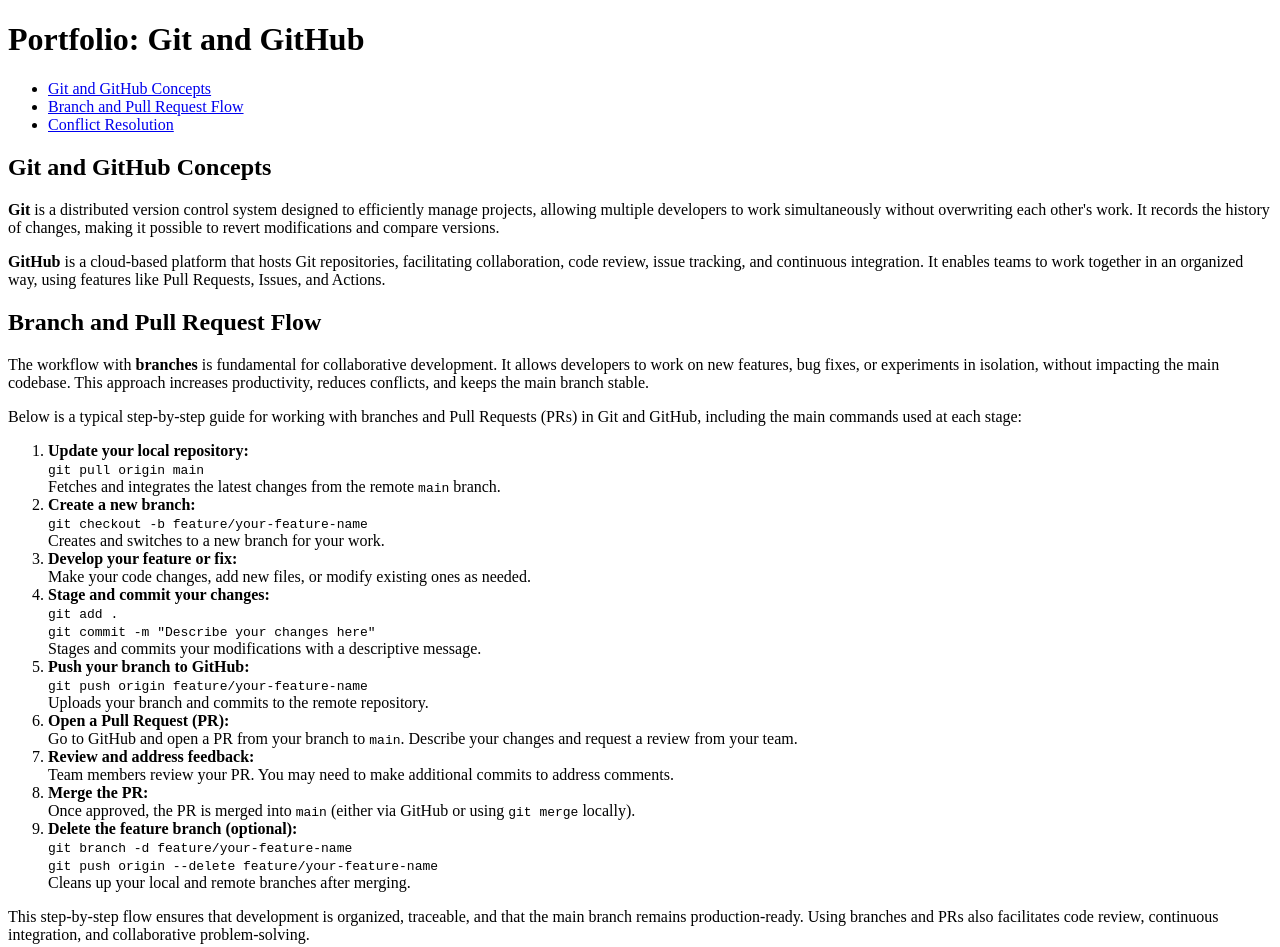
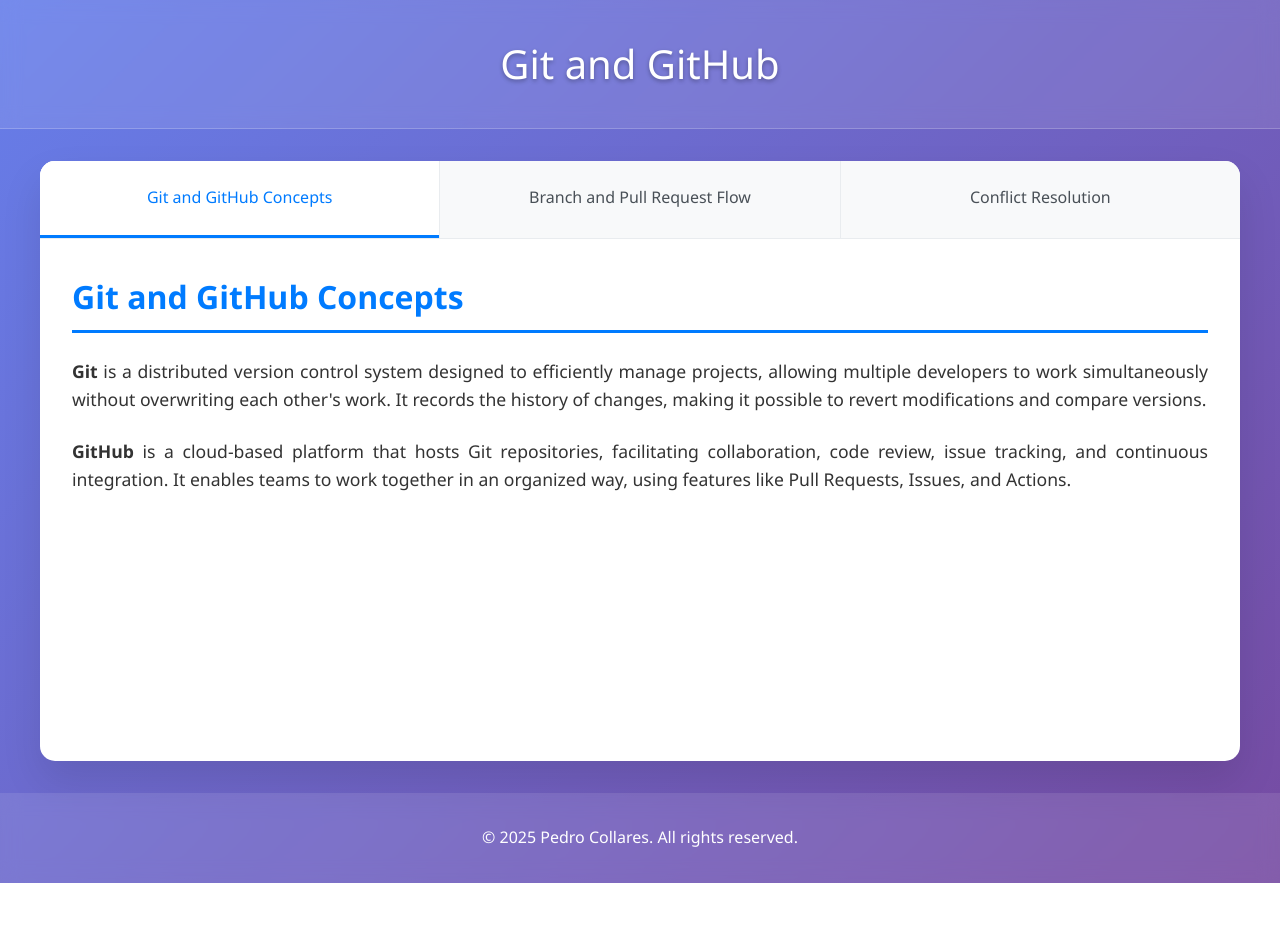
Before and after one commit to pedrocollaress/my-github, a plain HTML site: page index.html in a window 1280 px wide. Shown: the top 947 px of the page. After the commit the page ends 883 px from the top, so only its background shows below. Drawn offline with Linux system fonts and the light colour scheme.

Commit message:
feat: update index.html for improved structure and styling with external resources

```diff
--- a/index.html
+++ b/index.html
@@ -1,27 +1,31 @@
 <!DOCTYPE html>
-<html lang="en">
+<html lang="pt-BR">
 <head>
     <meta charset="UTF-8">
     <meta name="viewport" content="width=device-width, initial-scale=1.0">
     <title>Portfolio: Git and GitHub</title>
+    <!-- Added external CSS link -->
+    <link rel="stylesheet" href="assets/css/style.css">
 </head>
 <body>
+    <!-- Removed inline styles, kept only HTML structure -->
     <header>
         <div class="container">
-            <h1>Portfolio: Git and GitHub</h1>
+            <h1>Git and GitHub</h1>
         </div>
     </header>
+
     <main>
-
-        <nav class="tabs-vertical">
+        <nav class="tabs-horizontal">
             <ul>
-                <li><a href="#git" id="tab-git">Git and GitHub Concepts</a></li>
-                <li><a href="#flow" id="tab-flow">Branch and Pull Request Flow</a></li>
-                <li><a href="#conflicts" id="tab-conflicts">Conflict Resolution</a></li>
+                <li><a href="#git" id="tab-git" class="tab-link active">Git and GitHub Concepts</a></li>
+                <li><a href="#flow" id="tab-flow" class="tab-link">Branch and Pull Request Flow</a></li>
+                <li><a href="#conflicts" id="tab-conflicts" class="tab-link">Conflict Resolution</a></li>
             </ul>
         </nav>
 
-        <section id="git" class="tab-content">
+        <div class="content-area">
+            <section id="git" class="tab-content active">
                 <h2>Git and GitHub Concepts</h2>
                 <p><strong>Git</strong> is a distributed version control system designed to efficiently manage projects, allowing multiple developers to work simultaneously without overwriting each other's work. It records the history of changes, making it possible to revert modifications and compare versions.</p>
                 <p><strong>GitHub</strong> is a cloud-based platform that hosts Git repositories, facilitating collaboration, code review, issue tracking, and continuous integration. It enables teams to work together in an organized way, using features like Pull Requests, Issues, and Actions.</p>
@@ -124,7 +128,7 @@
                 </ul>
                 <p>Careful conflict resolution is essential to maintain code integrity and team productivity.</p>
             </section>
-
+        </div>
     </main>
 
     <footer>
@@ -132,5 +136,8 @@
             <p>&copy; 2025 Pedro Collares. All rights reserved.</p>
         </div>
     </footer>
+
+    <!-- Added external JavaScript file -->
+    <script src="assets/js/script.js"></script>
 </body>
 </html>
```
Lines whose indentation alone changed are shown as unchanged.
